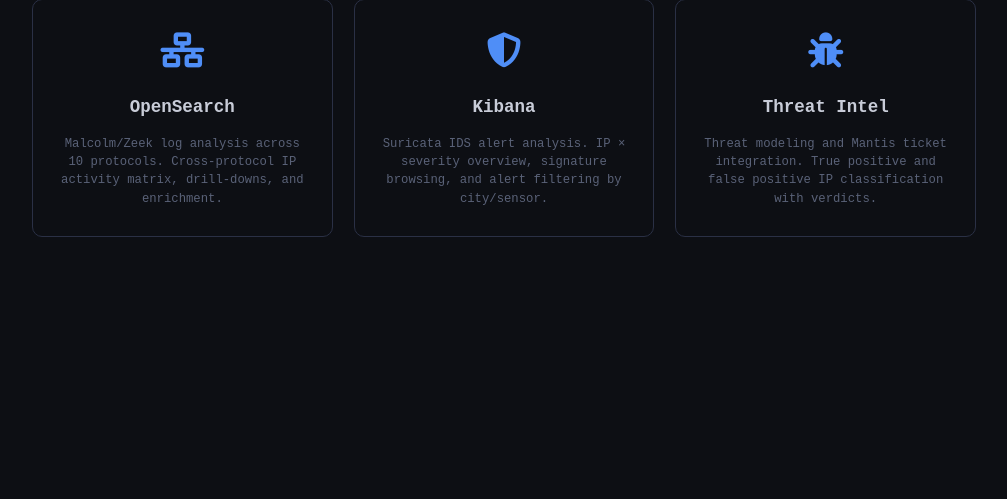
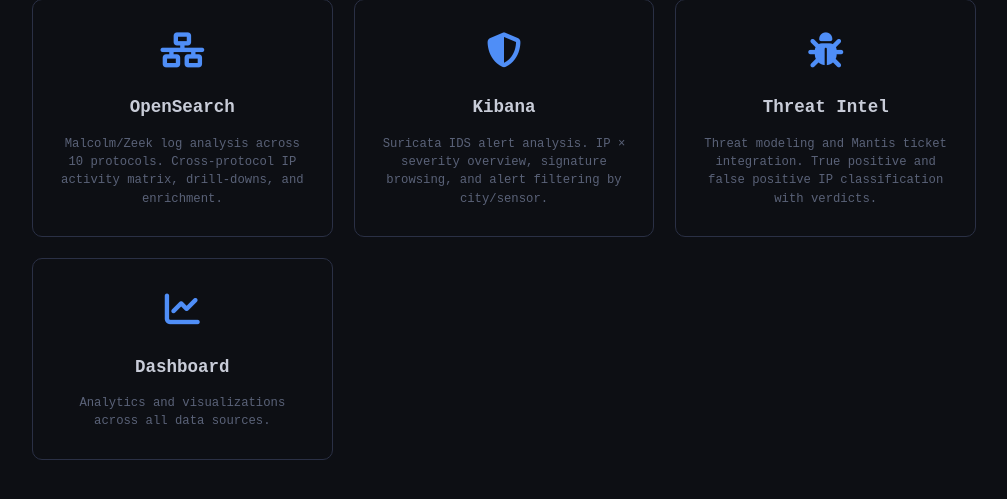
Before and after one commit to liamadale/pisces-scripts, a Flask app: page / in a window 1280 px wide. Shown: the part 191-690 px from the top of the page, without its empty margins (136-1143 px from the left). Run offline with Flask 3, Linux system fonts and the light colour scheme.

Commit message:
feat(hub): integrate dashboard_web into combined launcher and hub portal
Mount dashboard_web at /dashboard in run_all.py's DispatcherMiddleware
and add a Dashboard card to the hub portal landing page.

Update README to reflect five apps (was three), add the dashboard row
to the app table, document the four tabbed sections, and add the
standalone launcher invocation example.

```diff
--- a/apps/hub/templates/index.html
+++ b/apps/hub/templates/index.html
@@ -104,6 +104,11 @@
     <div class="hub-card-title">Threat Intel</div>
     <div class="hub-card-desc">Threat modeling and Mantis ticket integration. True positive and false positive IP classification with verdicts.</div>
   </a>
+  <a class="hub-card" href="/dashboard">
+    <div class="hub-card-icon"><i class="fa-solid fa-chart-line"></i></div>
+    <div class="hub-card-title">Dashboard</div>
+    <div class="hub-card-desc">Analytics and visualizations across all data sources.</div>
+  </a>
 </div>
 
 <script>
--- a/run_all.py
+++ b/run_all.py
@@ -22,11 +22,13 @@ from apps.hub.app import create_app as create_hub
 from apps.opensearch_web.app import create_app as create_opensearch
 from apps.kibana_web.app import create_app as create_kibana
 from apps.mantis_web.app import create_app as create_mantis
+from apps.dashboard_web.app import create_app as create_dashboard
 
 application = DispatcherMiddleware(create_hub(), {
     "/opensearch": create_opensearch(),
     "/kibana":     create_kibana(),
     "/mantis":     create_mantis(),
+    "/dashboard":  create_dashboard(),
 })
 
 if __name__ == "__main__":
```
Also changed, not shown: README.md.
